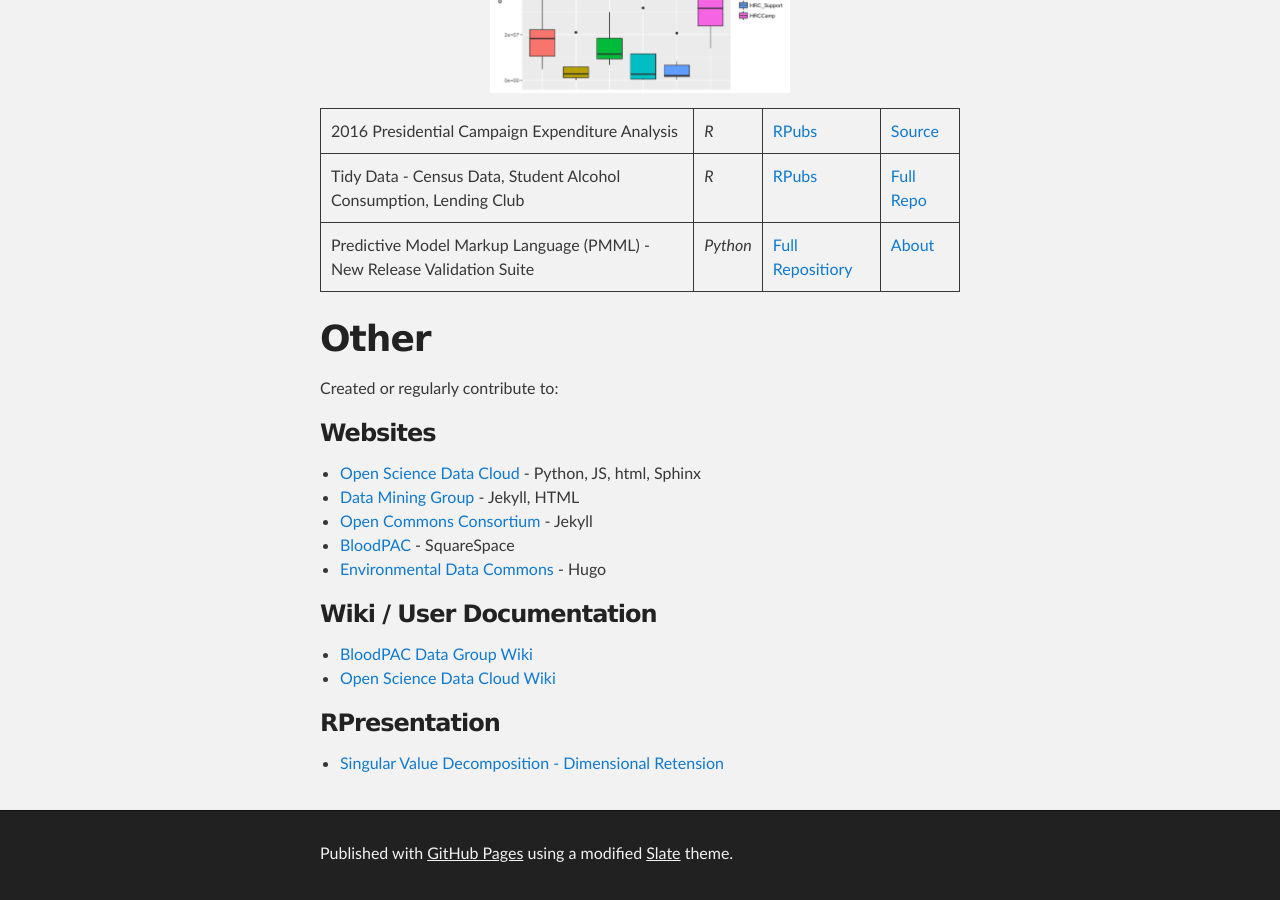
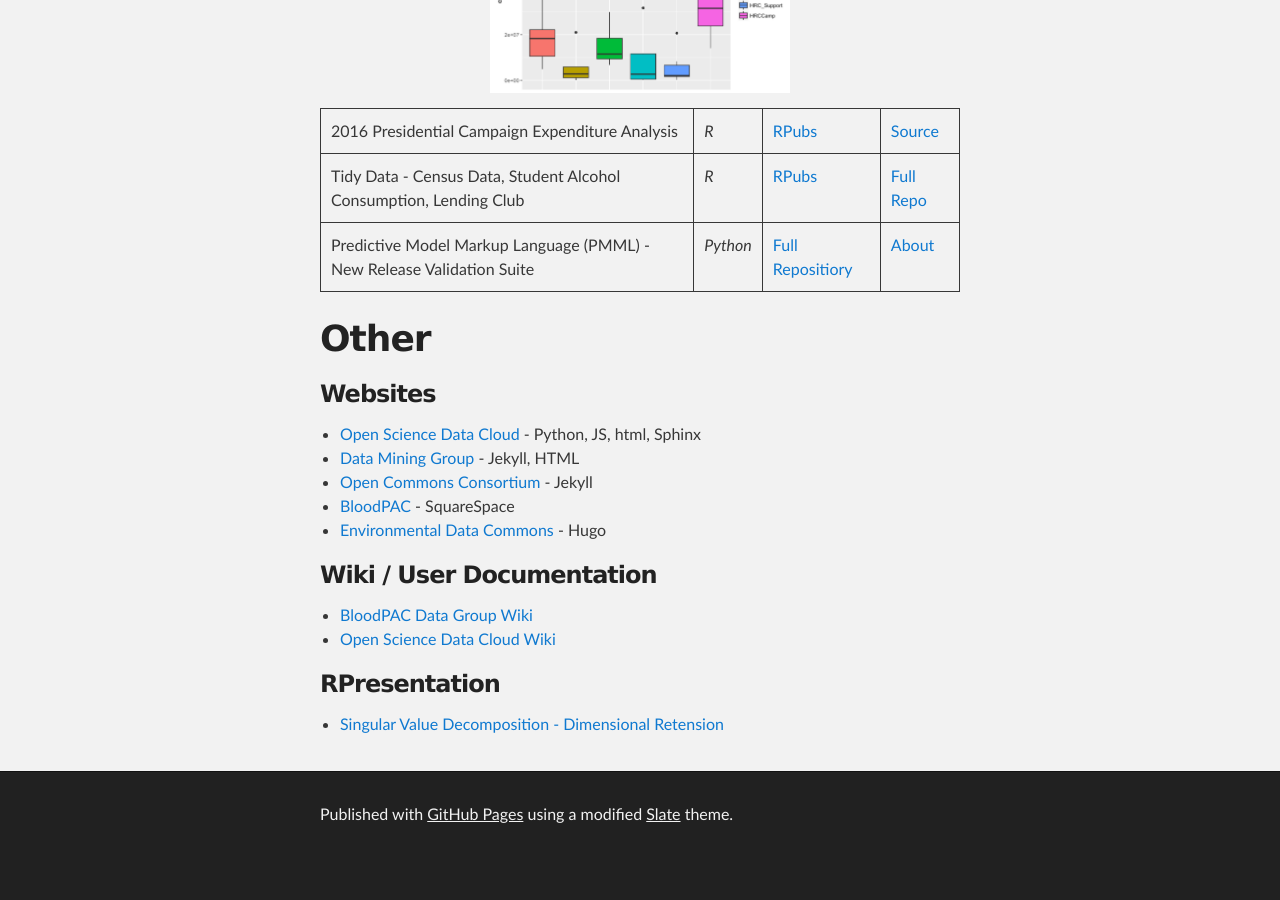
Before and after one commit to wwells/wwells.github.io, a Jekyll site: the page built from index.md, in a window 1280 px wide and 900 px high, scrolled down 3776 px. Built offline with Jekyll 4.4.1, drawn with Linux system fonts in a browser that asks for light colours; our own code applies the rules of GitHub Pages for plain Markdown files; after the commit the page ends 4637 px from its top, so only the background shows below that.

Commit message:
feat(banner): update header

```diff
--- a/_layouts/default.html
+++ b/_layouts/default.html
@@ -22,6 +22,7 @@
             <a href="https://github.com/wwells" target="blank"><img src="https://github.com/wwells/wwells.github.io/blob/master/_site/assets/images/github.png?raw=true" width="26"></a>
             <a href="https://www.linkedin.com/in/walt-wells/"><img src="https://github.com/wwells/wwells.github.io/blob/master/_site/assets/images/linkedin.png?raw=true" width="26"></a>
             <a href="mailto:walt.p.wells@gmail.com"><img src="https://github.com/wwells/wwells.github.io/blob/master/_site/assets/images/email.png?raw=true" width="26"></a>
+            <a href="http://bit.ly/WaltWellsResume"><img src="https://github.com/wwells/wwells.github.io/blob/master/_site/assets/images/resume.png?raw=true" width="26"></a>
           </h1>
         </header>
 
--- a/index.md
+++ b/index.md
@@ -63,8 +63,6 @@ Predictive Model Markup Language (PMML) - New Release Validation Suite | _Python
 
 #  Other
 
-Created or regularly contribute to:
-
 ### Websites
 
 * [Open Science Data Cloud](https://www.opensciencedatacloud.org/) - Python, JS, html, Sphinx
```
Also changed, not shown: 3 other files.
